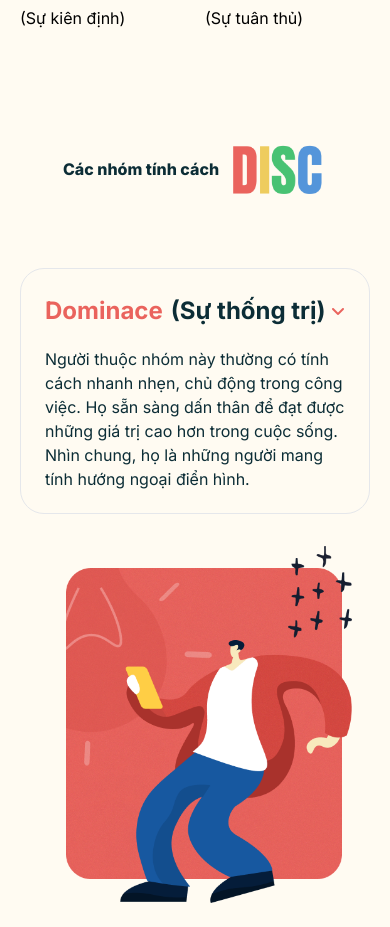
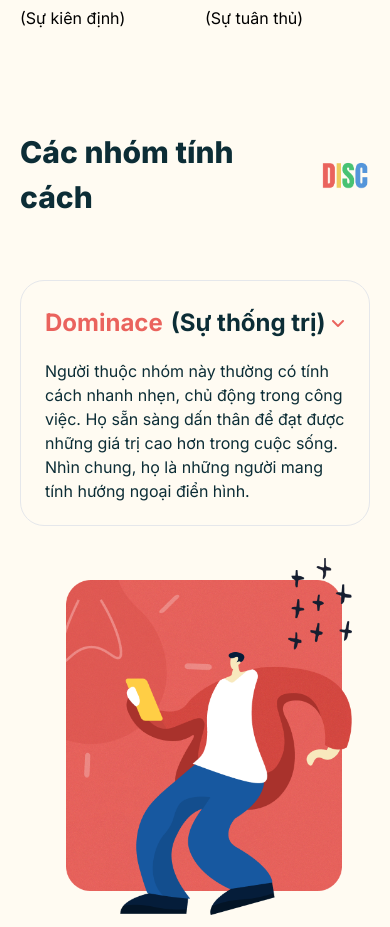
Before and after one commit to Dat-Nguyen03/landing-page, a React (Vite) app: page / in a window 390 px wide. Shown: the part 1805-2732 px from the top of the page. Built offline with nearby package versions, Linux system fonts and the light colour scheme.

Commit message:
update 2

```diff
--- a/src/components/layout/PersonalityGroups/index.tsx
+++ b/src/components/layout/PersonalityGroups/index.tsx
@@ -50,7 +50,6 @@ export default function PersonalityGroups({}: Props) {
   ];
   const [imageActive, setImageActive] = useState(data[0].image);
   const handleClick = (index: number, item: any) => {
-    console.log(index, item);
     // return;
     setOpenIndex(openIndex === index ? null : index);
     setImageActive(item.image);
@@ -65,11 +64,11 @@ export default function PersonalityGroups({}: Props) {
   return (
     <section className="mt-[100px] px-5 md:px-[30px] lg:px-[120px]">
       <div className="mb-[60px]">
-        <h2 className="md:text-[38px] lg:text-[52px] leading-[78px] font-extrabold text-primary_color flex items-center gap-2 justify-center">
+        <h2 className="text-[30px] md:text-[38px] lg:text-[52px] md:leading-[78px] font-extrabold text-primary_color flex items-center gap-2 justify-center">
           Các nhóm tính cách{" "}
           <img
             src={disc}
-            className="w-[100px] md:h-[35px] lg:h-[50px]"
+            className="w-[50px] md:w-[100px] md:h-[35px] lg:h-[50px]"
             alt=""
           />
         </h2>
```
